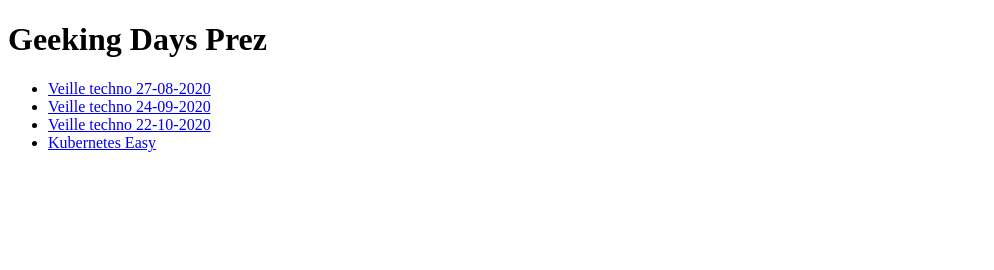
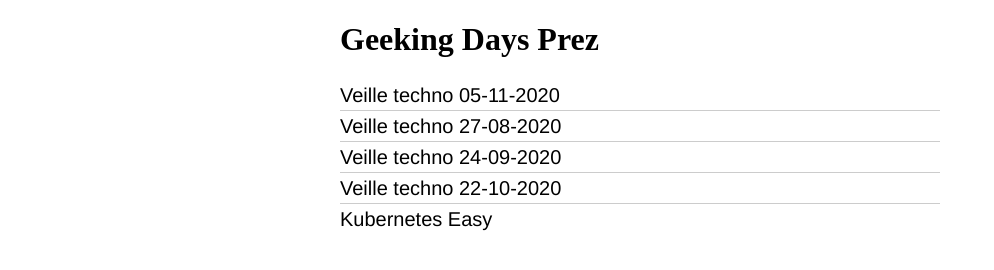
Before and after one commit to Slickteam/gd-prez, a website: page public/index.html in a window 1280 px wide. Shown: the whole page, without its empty margins (0-994 px from the left). Drawn offline with Linux system fonts and the light colour scheme.

Commit message:
Add VT RM 05 11 2020

```diff
--- a/package.json
+++ b/package.json
@@ -4,7 +4,7 @@
   "description": "Présentations des GD",
   "main": "index.js",
   "scripts": {
-    "serve": "reveal-md $1 --theme theme/slickteam.css --separator \"^\n\n\n\"",
+    "serve": "reveal-md $1 --theme theme/slickteam.css --separator \"^\\n\\n\\n\"",
     "build": "reveal-md content/$FILENAME.md --static public/$FILENAME --theme theme/slickteam.css --separator \"^\n\n\n\""
   },
   "repository": {
--- /dev/null
+++ b/public/app.css
@@ -0,0 +1,38 @@
+html, body {
+  width: 100%;
+  margin: 0;
+  padding: 0;
+}
+main {
+  display: block;
+  margin: 8px auto;
+  width: 600px;
+}
+ul {
+  list-style-type: none;
+  margin: 0;
+  padding: 0;
+}
+li {
+  font: 200 20px/1.5 Helvetica, Verdana, sans-serif;
+  border-bottom: 1px solid #ccc;
+}
+li:last-child {
+  border: none;
+}
+li a {
+  text-decoration: none;
+  color: #000;
+  display: block;
+  width: 600px;
+
+  -webkit-transition: font-size 0.3s ease, background-color 0.3s ease;
+  -moz-transition: font-size 0.3s ease, background-color 0.3s ease;
+  -o-transition: font-size 0.3s ease, background-color 0.3s ease;
+  -ms-transition: font-size 0.3s ease, background-color 0.3s ease;
+  transition: font-size 0.3s ease, background-color 0.3s ease;
+}
+li a:hover {
+  font-size: 30px;
+  background: #f6f6f6;
+}
--- a/public/index.html
+++ b/public/index.html
@@ -4,11 +4,16 @@
   <meta charset="UTF-8">
   <meta name="viewport" content="width=device-width, initial-scale=1.0">
   <title>Geeking Days Prez</title>
+  <link rel="stylesheet" href="app.css">
 </head>
 <body>
+  <main>
     <h1>Geeking Days Prez</h1>
 
     <ul>
+      <li>
+        <a href="veille_rm_20201105/">Veille techno 05-11-2020</a>
+      </li>
       <li>
         <a href="veille_20200827/">Veille techno 27-08-2020</a>
       </li>
@@ -22,5 +27,6 @@
         <a href="kubernetes-easy/">Kubernetes Easy</a>
       </li>
     </ul>
+  </main>
 </body>
 </html>
```
Also changed, not shown: content/veille_rm_20201105.md (added, +77 -0 lines). Lines whose indentation alone changed are shown as unchanged.
